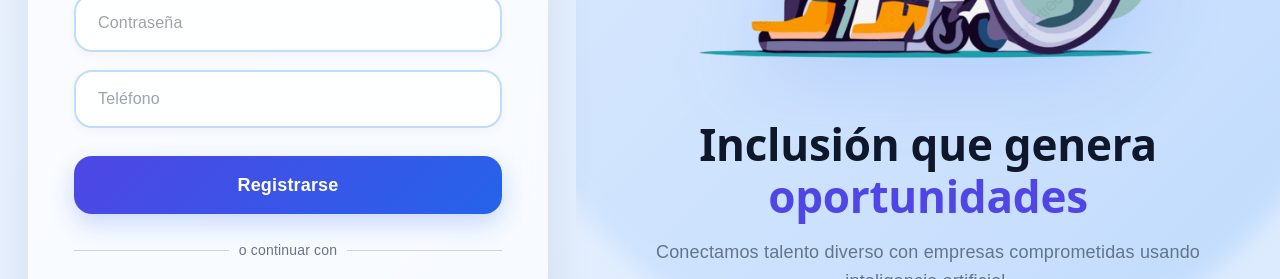
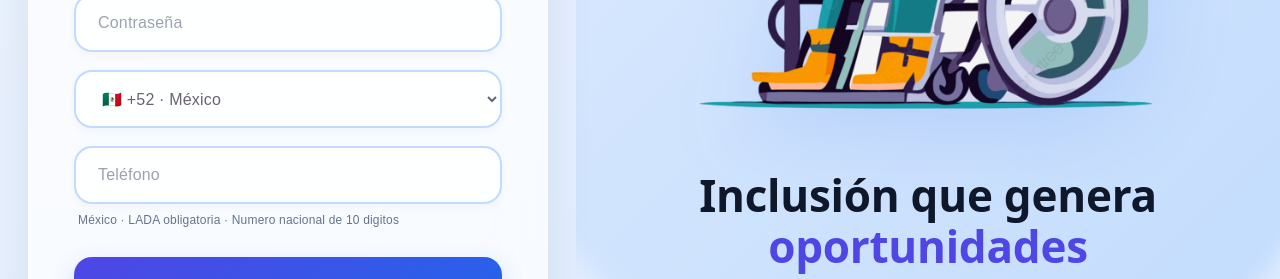
Before and after one commit to KUMChovy/Inclusive-Job-AI-front, a React (Vite) app in the folder Inclusivejob_IA/: page /registro in a window 1280 px wide. Shown: the part 643-922 px from the top of the page. Built offline with nearby package versions, Linux system fonts and the light colour scheme.

Commit message:
vayanse ala verga todos

```diff
--- a/Inclusivejob_IA/src/assets/Componentes/Portal/Navitems.js
+++ b/Inclusivejob_IA/src/assets/Componentes/Portal/Navitems.js
@@ -1,8 +1,7 @@
-
 // ============================================================
-// ITEMS DE NAVEGACIÓN POR ROL
-// Importa el array correcto y pásalo al PortalLayout.
-// badge: número que se mostrará como indicador (0 = oculto)
+// ITEMS DE NAVEGACION POR ROL
+// Importa el array correcto y pasalo al PortalLayout.
+// El portal de postulante/reclutador no muestra badges ni contadores.
 // ============================================================
 
 import {
@@ -12,14 +11,11 @@ import {
   Users,
   UserCircle,
   Flag,
-  FileText,
   Award,
   Search,
   BookmarkCheck,
-  Accessibility,
 } from 'lucide-react';
 
-// ── Reclutador ───────────────────────────────────────────────
 export const reclutadorNav = [
   {
     to: '/reclutador',
@@ -45,7 +41,6 @@ export const reclutadorNav = [
     to: '/reclutador/reportes',
     label: 'Reportes',
     icon: Flag,
-    badge: 2, // número dinámico — reemplazar con dato real
   },
   {
     to: '/reclutador/perfil',
@@ -54,7 +49,6 @@ export const reclutadorNav = [
   },
 ];
 
-// ── Postulante ───────────────────────────────────────────────
 export const postulantNav = [
   {
     to: '/postulante',
@@ -70,7 +64,6 @@ export const postulantNav = [
     to: '/postulante/postulaciones',
     label: 'Mis postulaciones',
     icon: BookmarkCheck,
-    badge: 3, // número dinámico
   },
   {
     to: '/postulante/certificaciones',
--- a/Inclusivejob_IA/src/assets/Componentes/Portal/Portalheader.jsx
+++ b/Inclusivejob_IA/src/assets/Componentes/Portal/Portalheader.jsx
@@ -8,14 +8,13 @@
 //   actions          -> ReactNode (botones extra en el header)
 // ============================================================
 
-import { Menu, Bell, Search } from 'lucide-react';
+import { Menu, Search } from 'lucide-react';
 
 export default function PortalHeader({
   theme,
   onMobileMenuOpen,
   title,
   actions,
-  notifications = 0,
 }) {
   const t = theme;
 
@@ -114,40 +113,6 @@ export default function PortalHeader({
           }}
         />
       </div>
-
-      <button
-        aria-label={`Notificaciones${notifications > 0 ? ` (${notifications})` : ''}`}
-        style={{
-          position: 'relative',
-          padding: '8px',
-          borderRadius: '10px',
-          border: `1px solid ${t.border}`,
-          background: 'transparent',
-          cursor: 'pointer',
-          color: t.textSecondary,
-          display: 'flex',
-          alignItems: 'center',
-          justifyContent: 'center',
-          flexShrink: 0,
-        }}
-      >
-        <Bell size={17} />
-        {notifications > 0 && (
-          <span
-            style={{
-              position: 'absolute',
-              top: '5px',
-              right: '5px',
-              width: '8px',
-              height: '8px',
-              borderRadius: '50%',
-              background: t.accent,
-              border: `2px solid ${t.bg}`,
-            }}
-            aria-hidden="true"
-          />
-        )}
-      </button>
     </header>
   );
 }
--- a/Inclusivejob_IA/src/assets/Componentes/Portal/Portallayout.jsx
+++ b/Inclusivejob_IA/src/assets/Componentes/Portal/Portallayout.jsx
@@ -15,7 +15,6 @@ export default function PortalLayout({
   children,
   pageTitle,
   headerActions,
-  notifications = 0,
 }) {
   const navigate = useNavigate();
   const location = useLocation();
@@ -103,7 +102,6 @@ export default function PortalLayout({
           onMobileMenuOpen={() => setMobileOpen(true)}
           title={pageTitle}
           actions={headerActions}
-          notifications={notifications}
         />
 
         <main
--- a/Inclusivejob_IA/src/assets/Hook/Sesion/apiSesion.js
+++ b/Inclusivejob_IA/src/assets/Hook/Sesion/apiSesion.js
@@ -135,7 +135,7 @@ async function requestJson(url, options = {}) {
   const data = await res.json().catch(() => ({}));
 
   if (!res.ok) {
-    throw new Error(data.message || data.error || `Error ${res.status}: ${res.statusText}`);
+    throw new Error(data.message || data.msg || data.mensaje || data.error || `Error ${res.status}: ${res.statusText}`);
   }
 
   return data;
--- a/Inclusivejob_IA/src/pages/Registro.jsx
+++ b/Inclusivejob_IA/src/pages/Registro.jsx
@@ -213,6 +213,34 @@ const ms = {
 
 /* ================= REGISTRO ================= */
 
+const PAISES_LADA = [
+  { code: "+52", name: "México", flag: "🇲🇽" },
+  { code: "+1", name: "Estados Unidos", flag: "🇺🇸" },
+  { code: "+34", name: "España", flag: "🇪🇸" },
+  { code: "+54", name: "Argentina", flag: "🇦🇷" },
+  { code: "+56", name: "Chile", flag: "🇨🇱" },
+  { code: "+57", name: "Colombia", flag: "🇨🇴" },
+  { code: "+51", name: "Perú", flag: "🇵🇪" },
+  { code: "+58", name: "Venezuela", flag: "🇻🇪" },
+  { code: "+502", name: "Guatemala", flag: "🇬🇹" },
+  { code: "+503", name: "El Salvador", flag: "🇸🇻" },
+  { code: "+504", name: "Honduras", flag: "🇭🇳" },
+  { code: "+505", name: "Nicaragua", flag: "🇳🇮" },
+  { code: "+506", name: "Costa Rica", flag: "🇨🇷" },
+  { code: "+507", name: "Panamá", flag: "🇵🇦" },
+  { code: "+591", name: "Bolivia", flag: "🇧🇴" },
+  { code: "+593", name: "Ecuador", flag: "🇪🇨" },
+  { code: "+595", name: "Paraguay", flag: "🇵🇾" },
+  { code: "+598", name: "Uruguay", flag: "🇺🇾" },
+  { code: "+55", name: "Brasil", flag: "🇧🇷" },
+];
+
+function getTelefonoConLada({ lada, telefono }) {
+  const ladaDigits = String(lada ?? "").replace(/\D/g, "");
+  const telefonoDigits = String(telefono ?? "").replace(/\D/g, "");
+  return `${ladaDigits}${telefonoDigits}`;
+}
+
 const Registro = () => {
   const { registrar } = useRegistroSesion();
   const [mode, setMode] = useState("postulante");
@@ -224,6 +252,7 @@ const Registro = () => {
     nombres: "",
     correo: "",
     password: "",
+    lada: "+52",
     telefono: ""
   });
 
@@ -263,15 +292,49 @@ const Registro = () => {
     setForm({ ...form, [e.target.name]: e.target.value });
   };
 
+  const handleRegistroChange = (e) => {
+    const { name, value } = e.target;
+
+    if (name === "telefono") {
+      setForm({ ...form, telefono: value.replace(/\D/g, "").slice(0, 10) });
+      return;
+    }
+
+    setForm({ ...form, [name]: value });
+  };
+
+  const validarRegistro = () => {
+    const { nombres, correo, password, telefono, lada } = form;
+    const nombreRegex = /^[a-zA-ZÁÉÍÓÚáéíóúÑñ ]{3,60}$/;
+    const emailRegex = /^[^\s@]+@[^\s@]+\.[^\s@]+$/;
+    const passwordRegex = /^(?=.*[a-z])(?=.*[A-Z])(?=.*\d)(?=.*[\W_]).{8,64}$/;
+    const ladaRegex = /^\+\d{1,4}$/;
+    const telefonoRegex = /^[0-9]{10}$/;
+
+    if (!nombreRegex.test(nombres)) return "Nombre invalido";
+    if (!emailRegex.test(correo)) return "Correo invalido";
+    if (!passwordRegex.test(password)) return "Contrasena debil";
+    if (!ladaRegex.test(lada)) return "Selecciona una LADA valida";
+    if (!telefonoRegex.test(telefono)) return "El telefono debe tener exactamente 10 digitos";
+
+    return null;
+  };
+
   const handleSubmit = async (e) => {
     e.preventDefault();
-    const error = validar();
+    const error = validarRegistro();
     if (error) {
       await errorAlert("Datos inválidos", error, alertTheme);
       return;
     }
     try {
-      const data = await registrar(isPostulante ? 'postulante' : 'reclutador', form);
+      const payload = {
+        ...form,
+        telefono: getTelefonoConLada(form),
+      };
+      delete payload.lada;
+
+      const data = await registrar(isPostulante ? 'postulante' : 'reclutador', payload);
       console.log("Respuesta API:", data);
       if (data.success) {
         setCorreoRegistrado(form.correo);
@@ -283,6 +346,12 @@ const Registro = () => {
       }
     } catch (err) {
       console.error(err);
+      const message = err instanceof Error
+        ? err.message
+        : "No se pudo completar el registro.";
+
+      await errorAlert("No se pudo registrar", message, alertTheme);
+      return;
       await errorAlert("Error de conexión", "No se pudo conectar con el servidor.", alertTheme);
     }
   };
@@ -343,7 +412,7 @@ const Registro = () => {
               placeholder="Nombre completo"
               maxLength={60}
               value={form.nombres}
-              onChange={handleChange}
+              onChange={handleRegistroChange}
               style={{ ...styles.input, border: `2px solid ${theme.border}` }}
             />
             <input
@@ -353,7 +422,7 @@ const Registro = () => {
               placeholder="Correo electrónico"
               maxLength={100}
               value={form.correo}
-              onChange={handleChange}
+              onChange={handleRegistroChange}
               style={{ ...styles.input, border: `2px solid ${theme.border}` }}
             />
             <input
@@ -363,19 +432,36 @@ const Registro = () => {
               placeholder="Contraseña"
               maxLength={128}
               value={form.password}
-              onChange={handleChange}
+              onChange={handleRegistroChange}
               style={{ ...styles.input, border: `2px solid ${theme.border}` }}
             />
+            <select
+              name="lada"
+              aria-label="LADA"
+              value={form.lada}
+              onChange={handleRegistroChange}
+              style={{ ...styles.input, border: `2px solid ${theme.border}` }}
+            >
+              {PAISES_LADA.map((pais) => (
+                <option key={pais.code} value={pais.code}>
+                  {pais.flag} {pais.code} · {pais.name}
+                </option>
+              ))}
+            </select>
             <input
               type="tel"
-              autoComplete="tel"
+              inputMode="numeric"
+              autoComplete="tel-national"
               name="telefono"
               placeholder="Teléfono"
-              maxLength={15}
+              maxLength={10}
               value={form.telefono}
-              onChange={handleChange}
+              onChange={handleRegistroChange}
               style={{ ...styles.input, border: `2px solid ${theme.border}` }}
             />
+            <p style={styles.phoneHint}>
+              {PAISES_LADA.find((pais) => pais.code === form.lada)?.name || "Pais"} · LADA obligatoria · Numero nacional de 10 digitos
+            </p>
 
             {/* REGISTER */}
             <button
@@ -621,6 +707,12 @@ const styles = {
     fontSize: 16, outline: "none", background: "rgba(255,255,255,0.82)",
     transition: "0.3s ease", boxShadow: "0 4px 10px rgba(0,0,0,0.03)",
   },
+  phoneHint: {
+    margin: "-10px 4px 0",
+    color: "#64748b",
+    fontSize: 12,
+    lineHeight: 1.4,
+  },
   registerBtn: {
     minHeight: 58, border: "none", borderRadius: 18, color: "#fff",
     fontWeight: 700, fontSize: 18, cursor: "pointer", marginTop: 10,
```
Also changed, not shown: Inclusivejob_IA/src/assets/Componentes/Portal/Portalsidebar.jsx (+5 -21 lines).
